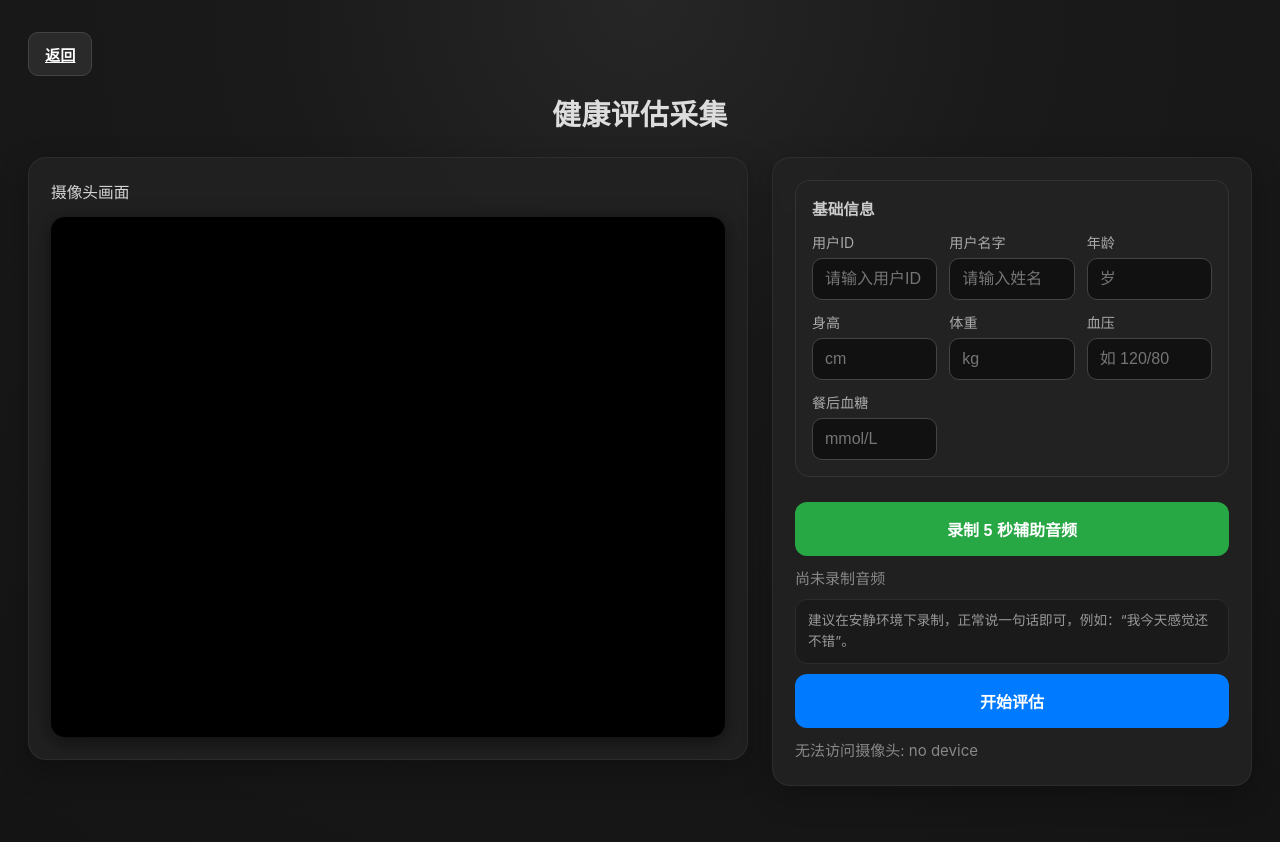
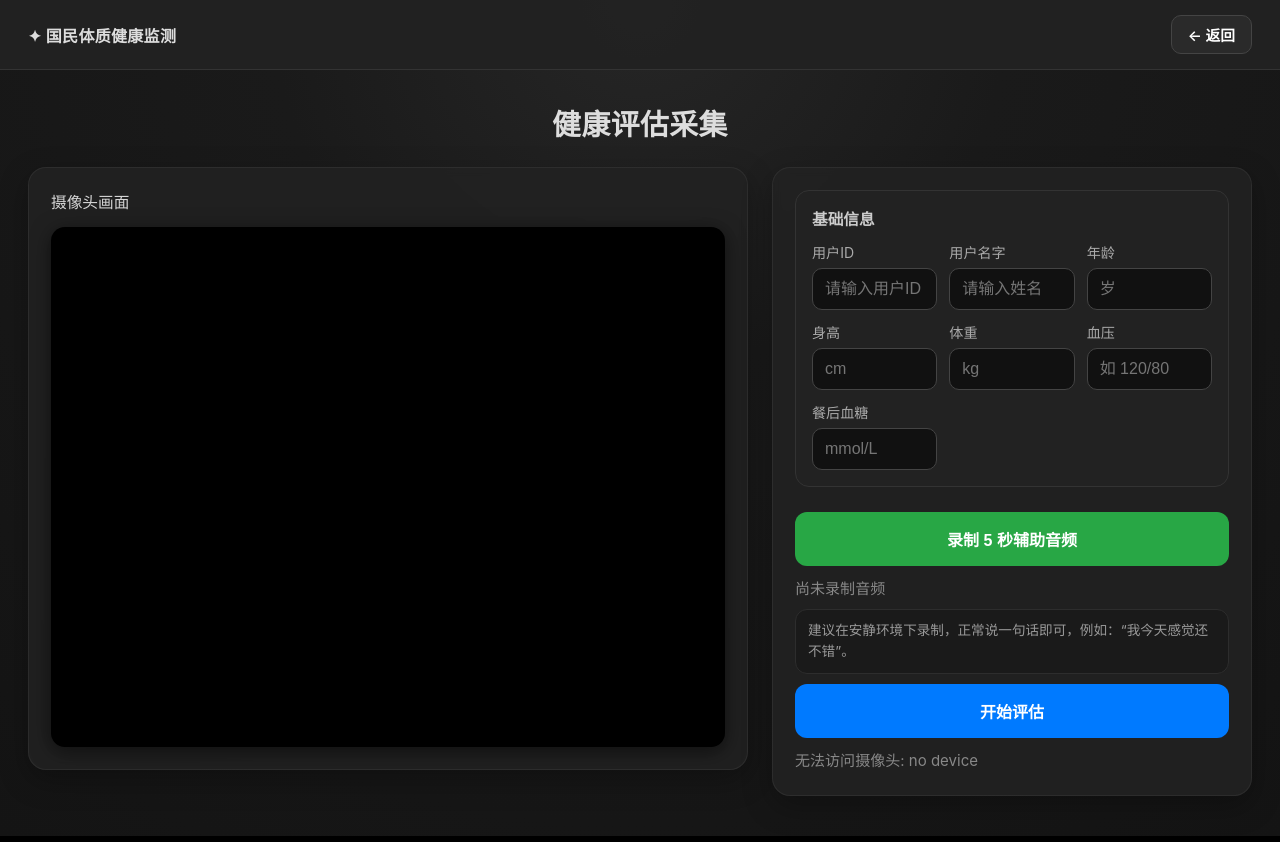
Before and after one commit to whm5815664/Django-medic, a Django app: page /srga/record/ in a window 1280 px wide. Run offline with Django 4.2, Linux system fonts and the light colour scheme.

Commit message:
'界面优化'

```diff
--- a/main/templates/SRGA/srga_phone.html
+++ b/main/templates/SRGA/srga_phone.html
@@ -34,13 +34,33 @@
             min-height: 100vh;
             margin: 0;
             overflow-x: hidden;
-            padding: 24px 16px 40px;
+            padding: 0 0 40px;
+        }
+
+        .top-header {
+            display: flex;
+            justify-content: space-between;
+            align-items: center;
+            padding: 14px 16px;
+            background: rgba(34, 34, 34, 0.95);
+            border-bottom: 1px solid rgba(255, 255, 255, 0.08);
+            position: sticky;
+            top: 0;
+            z-index: 100;
+        }
+
+        .top-header-logo {
+            font-size: 1rem;
+            font-weight: 700;
+            color: #ddd;
+            letter-spacing: 0.3px;
         }
 
         .page-shell {
             width: 100%;
             max-width: 1320px;
             margin: 0 auto;
+            padding: 24px 16px 0;
         }
 
         h1 {
@@ -370,8 +390,12 @@
 
         /* 平板 */
         @media (min-width: 768px) {
-            body {
-                padding: 28px 24px 48px;
+            .top-header {
+                padding: 15px 24px;
+            }
+
+            .page-shell {
+                padding: 28px 24px 0;
             }
 
             h1 {
@@ -394,8 +418,12 @@
 
         /* 电脑端 */
         @media (min-width: 1024px) {
-            body {
-                padding: 32px 28px 56px;
+            .top-header {
+                padding: 15px 28px;
+            }
+
+            .page-shell {
+                padding: 32px 28px 0;
             }
 
             .main-layout {
@@ -451,8 +479,16 @@
 
         /* 手机端 */
         @media (max-width: 640px) {
-            body {
-                padding: 20px 12px 36px;
+            .top-header {
+                padding: 12px 12px;
+            }
+
+            .top-header-logo {
+                font-size: 0.92rem;
+            }
+
+            .page-shell {
+                padding: 20px 12px 0;
             }
 
             h1 {
@@ -485,16 +521,17 @@
             align-items: center;
             justify-content: center;
             gap: 6px;
-            padding: 10px 16px;
-            margin-bottom: 16px;
+            padding: 8px 16px;
             border: 1px solid #444;
             border-radius: 10px;
             background: #2a2a2a;
             color: #fff;
-            font-size: 0.95rem;
+            font-size: 0.92rem;
             font-weight: 600;
+            text-decoration: none;
             cursor: pointer;
             transition: background 0.2s ease, transform 0.15s ease;
+            flex-shrink: 0;
         }
 
         .back-btn:hover {
@@ -505,18 +542,14 @@
         .back-btn:active {
             background: #404040;
         }
-
-        @media (max-width: 640px) {
-            .back-btn {
-                width: 100%;
-                margin-bottom: 12px;
-            }
-        }
     </style>
 </head>
 <body>
+    <div class="top-header">
+        <div class="top-header-logo">✦ 国民体质健康监测</div>
+        <a class="back-btn" href="{% url 'dashboard' %}">← 返回</a>
+    </div>
     <div class="page-shell">
-<a class="back-btn" href="{% url 'dashboard' %}">返回</a>
         <h1>健康评估采集</h1>
 
         <div class="main-layout">
```
Also changed, not shown: main/templates/main/dashboard.html (+0 -16 lines).
